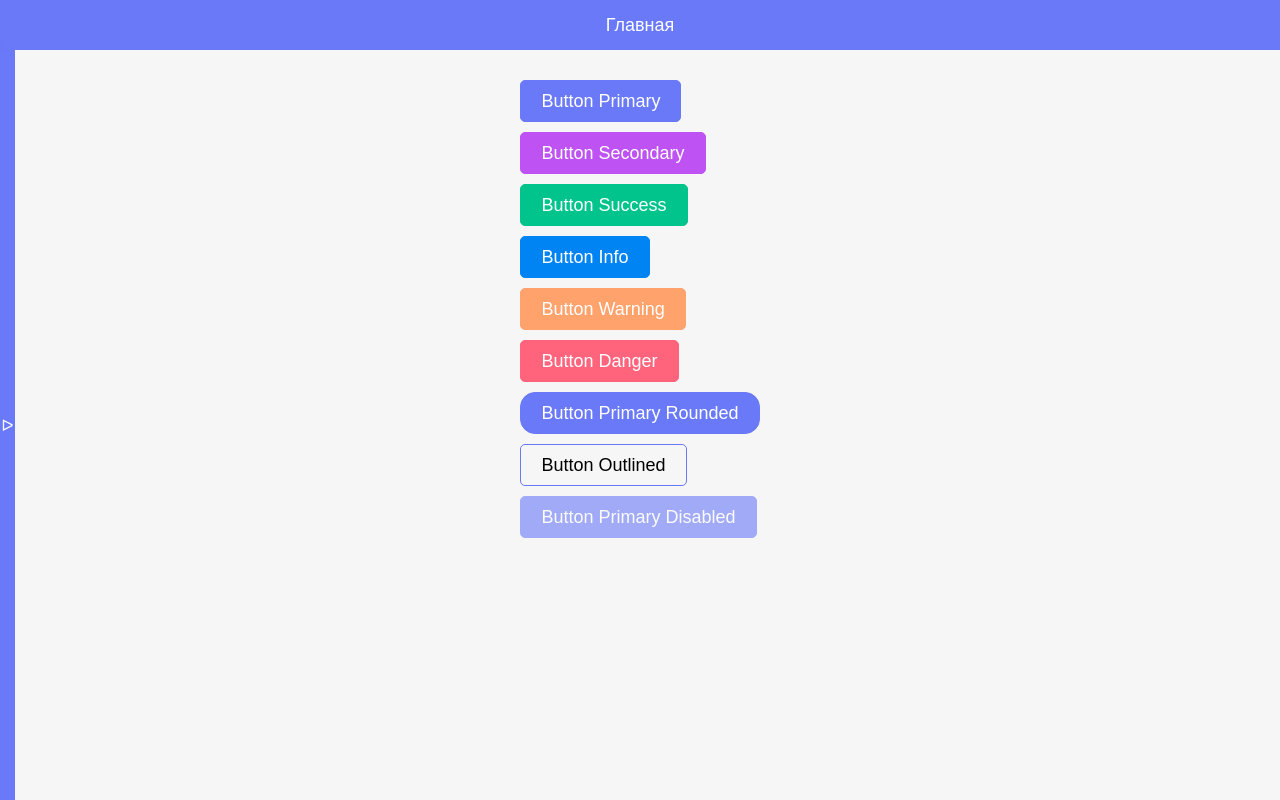
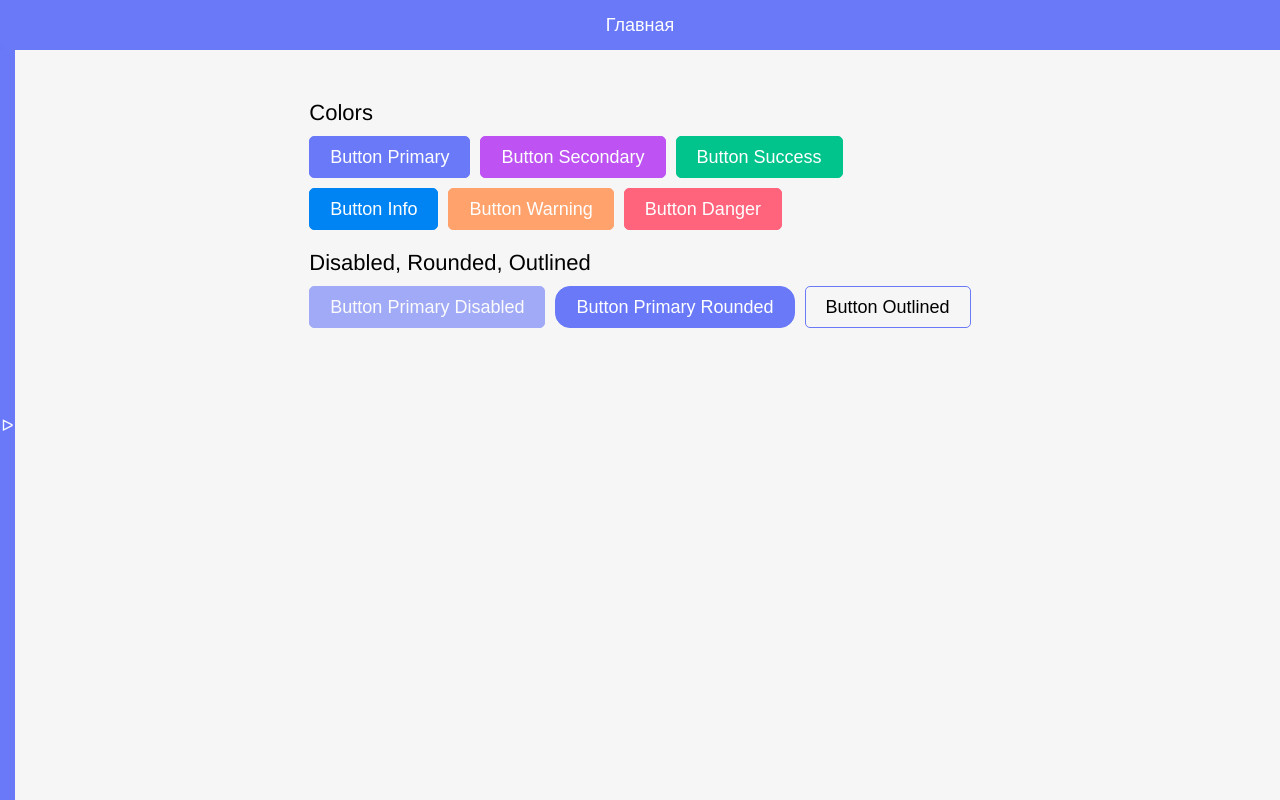
Before and after one commit to Crash2022/Vue-Design, a Vue app: page /button in a window 1280 px wide. Built offline with nearby package versions, Linux system fonts and the light colour scheme.

Commit message:
add: button outlined v2

```diff
--- a/src/pages/ButtonPage.vue
+++ b/src/pages/ButtonPage.vue
@@ -1,5 +1,7 @@
 <template>
     <div class="buttons_page">
+        <div class="heading_2">Colors</div>
+        <div>
             <CustomButton @click="buttonClick">
                 Button Primary
             </CustomButton>
@@ -9,6 +11,8 @@
             <CustomButton @click="buttonClick" :color="'success'">
                 Button Success
             </CustomButton>
+        </div>
+        <div>
             <CustomButton @click="buttonClick" :color="'info'">
                 Button Info
             </CustomButton>
@@ -18,7 +22,13 @@
             <CustomButton @click="buttonClick" :color="'danger'">
                 Button Danger
             </CustomButton>
+        </div>
 
+        <div class="heading_2">Disabled, Rounded, Outlined</div>
+        <div>
+            <CustomButton @click="buttonClick" disabled>
+                Button Primary Disabled
+            </CustomButton>
             <CustomButton @click="buttonClick" :rounded="true">
                 Button Primary Rounded
             </CustomButton>
@@ -26,10 +36,7 @@
             <CustomButton @click="buttonClick" :outlined="true">
                 Button Outlined
             </CustomButton>
-
-        <CustomButton @click="buttonClick" disabled>
-            Button Primary Disabled
-        </CustomButton>
+        </div>
     </div>
 </template>
 
@@ -44,6 +51,8 @@ const buttonClick = () => {
 <style lang="scss" scoped>
 .buttons_page {
     > div {
+        display: flex;
+        gap: 10px;
         margin-bottom: 10px;
     }
 }
--- a/src/pages/TypographyPage.vue
+++ b/src/pages/TypographyPage.vue
@@ -1,27 +1,27 @@
 <template>
     <h1>h1 default</h1>
-    <h2 class="heading-1">Heading 1</h2>
-    <h2 class="heading-2">Heading 2</h2>
-    <h2 class="heading-3">Heading 3</h2>
+    <h2 class="heading_1">Heading 1</h2>
+    <h2 class="heading_2">Heading 2</h2>
+    <h2 class="heading_3">Heading 3</h2>
 </template>
 
 <script setup>
 
 </script>
 
-<style lang="scss" scoped>
+<style lang="scss">
 .heading {
-    &-1 {
+    &_1 {
         font-size: 34px;
         margin: 20px 0;
         font-weight: 300;
     }
-    &-2 {
+    &_2 {
         font-size: 22px;
         margin: 20px 0;
         font-weight: 300;
     }
-    &-3 {
+    &_3 {
         font-size: 17px;
         margin: 20px 0;
         font-weight: 300;
```
Lines whose indentation alone changed are shown as unchanged.
